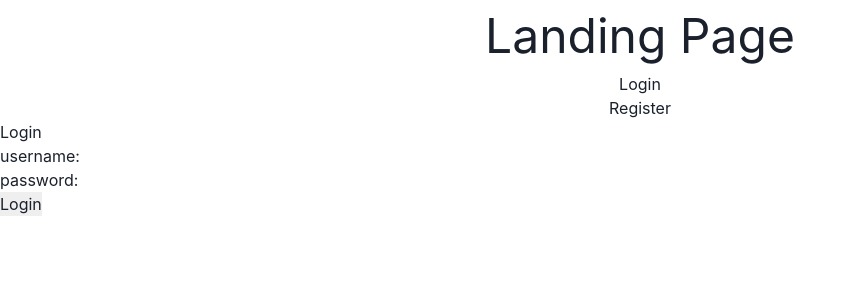
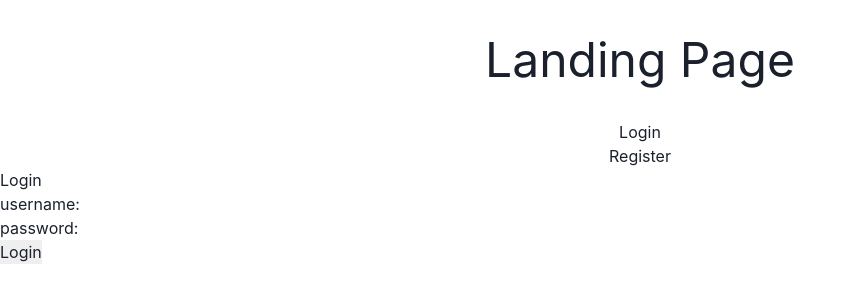
Before and after one commit to BlakeDavis34/4910, a React (Create React App) app in the folder driver-rewards/: page / in a window 1280 px wide. Shown: the top 302 px of the page, without its empty margins (0-856 px from the left). Built offline with nearby package versions, Linux system fonts and the light colour scheme.

Commit message:
Updated Landing.css

```diff
--- a/driver-rewards/src/pages/Landing/Landing.css
+++ b/driver-rewards/src/pages/Landing/Landing.css
@@ -1,6 +1,7 @@
 .landing-header {
     text-align: center;
     font-size: 3em;
+    padding: .5em;
 }
 
 .logregbutton {
@@ -8,3 +9,7 @@
     display: block;
     margin: 0 auto;
 }
+
+.landing-container {
+    background-color: whitesmoke;
+}
```
